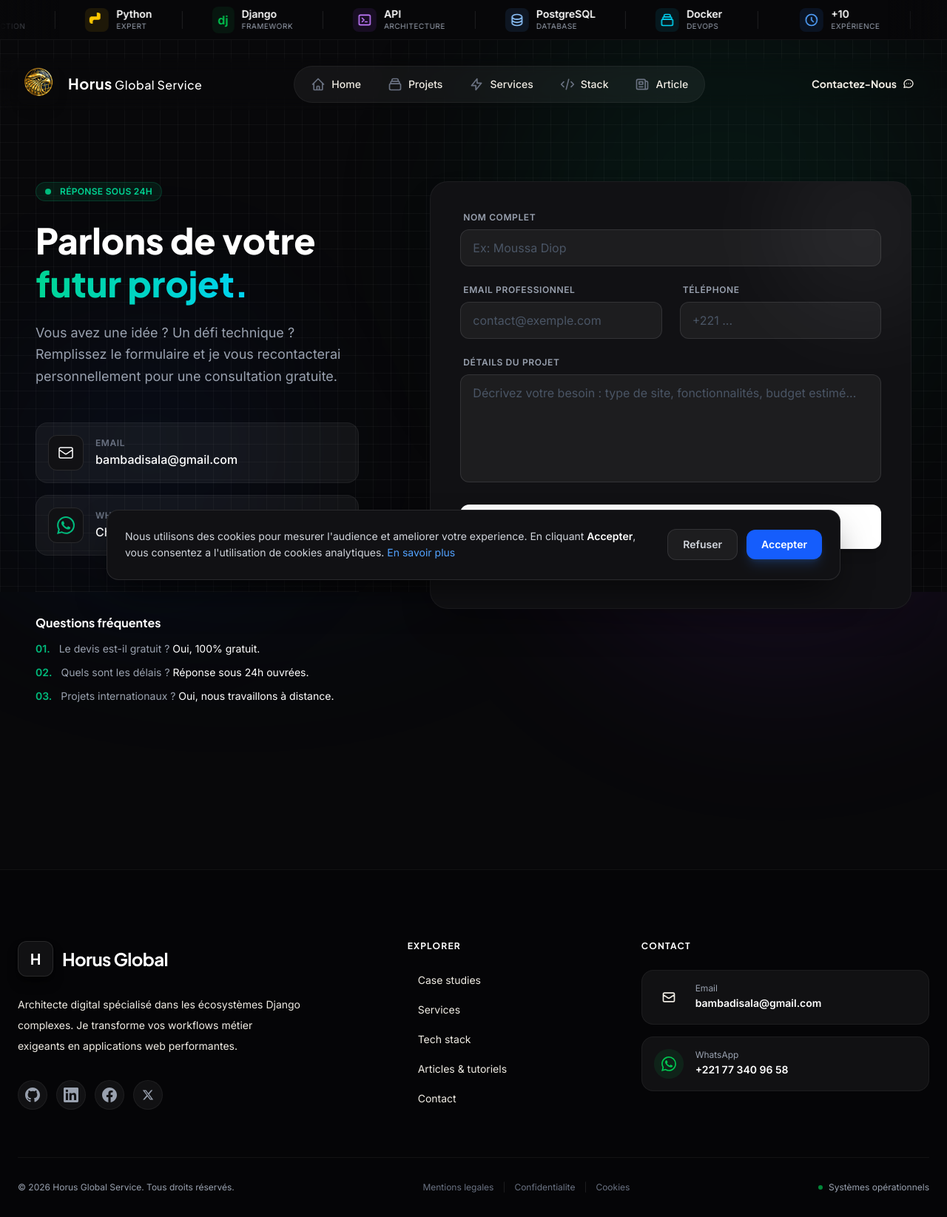
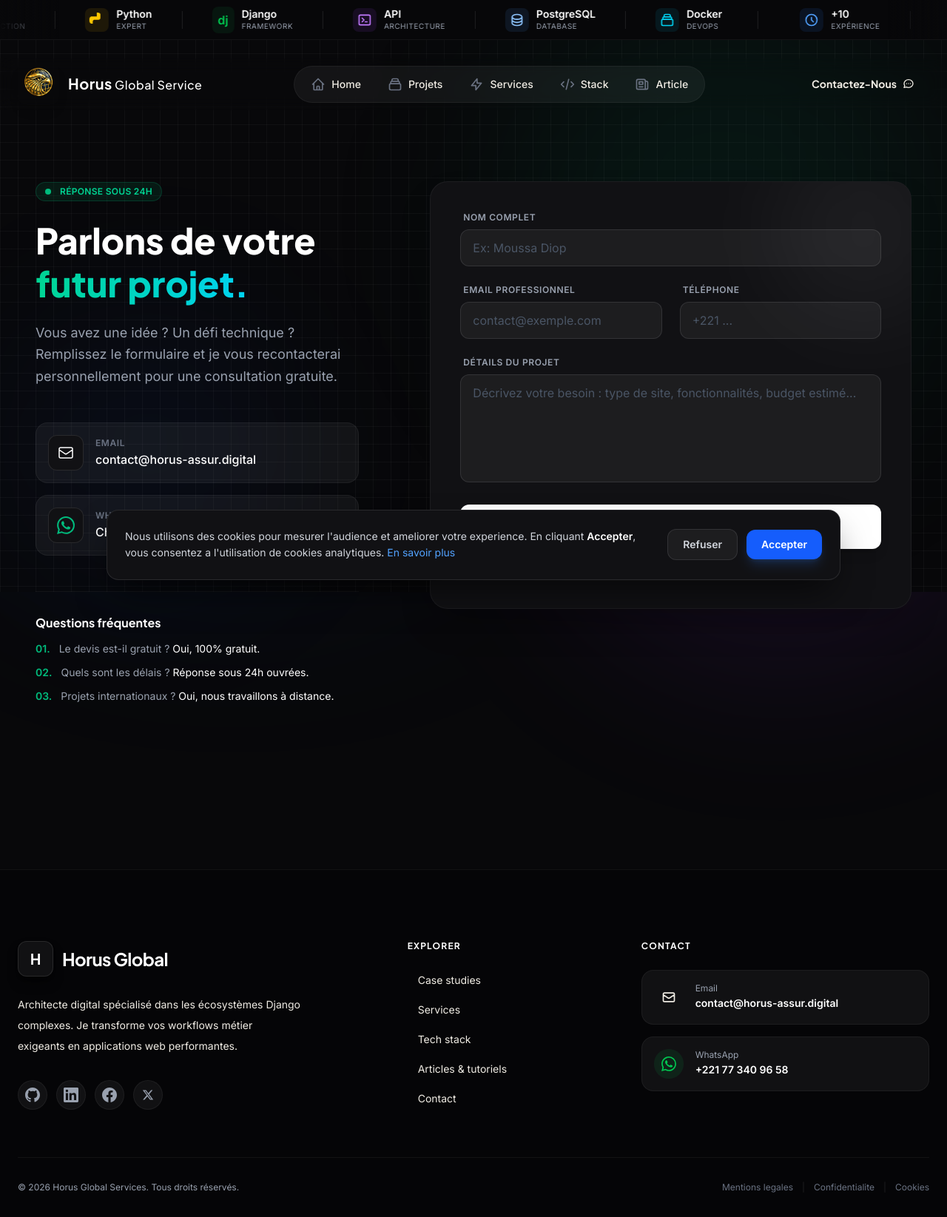
Before and after one commit to bamba9928/horusglobalservices, a Django app: page /contact/ in a window 1280 px wide. Shown: the whole page at 74% size. Run offline with Django 5.2, Linux system fonts and the light colour scheme; style sheets or scripts are compiled from the project's sources; some libraries are stand-ins or nearby versions.

Commit message:
Mise a jour du projet

```diff
--- a/config/settings.py
+++ b/config/settings.py
@@ -227,7 +227,7 @@ EMAIL_HOST_USER = os.getenv("EMAIL_HOST_USER", "")
 EMAIL_HOST_PASSWORD = os.getenv("EMAIL_HOST_PASSWORD", "")
 
 DEFAULT_FROM_EMAIL = os.getenv("DEFAULT_FROM_EMAIL", "no-reply@horuservices.cloud")
-PUBLIC_EMAIL = os.getenv("PUBLIC_EMAIL", "bambadisala@gmail.com")
+PUBLIC_EMAIL = os.getenv("PUBLIC_EMAIL", "contact@horus-assur.digital")
 
 # ------------------------------------------------------------
 # URLs de contact
@@ -235,7 +235,7 @@ PUBLIC_EMAIL = os.getenv("PUBLIC_EMAIL", "bambadisala@gmail.com")
 WHATSAPP_URL = os.getenv("WHATSAPP_URL", "https://wa.me/221773409658")
 GITHUB_URL = os.getenv("GITHUB_URL", "https://github.com/bamba9928")
 LINKEDIN_URL = os.getenv("LINKEDIN_URL", "https://www.linkedin.com/in/horusglobalservices/")
-FACEBOOK_URL = os.getenv("FACEBOOK_URL", "https://www.facebook.com/dieng.sala.47647")
+FACEBOOK_URL = os.getenv("FACEBOOK_URL", "https://www.facebook.com/share/1EXSwjQNYy/")
 X_URL = os.getenv("X_URL", "https://x.com/horuservices")
 
 # ------------------------------------------------------------
--- a/templates/core/base.html
+++ b/templates/core/base.html
@@ -56,7 +56,7 @@
     {
       "@context": "https://schema.org",
       "@type": "ProfessionalService",
-      "name": "Horus Global Service",
+      "name": "Horus Global Services",
       "description": "Cabinet d'ingénierie logicielle spécialisé dans la conception d'applications web et mobiles. Nous développons des solutions cloud sur mesure et des architectures haute performance.",
       "image": "{{ request.scheme }}://{{ request.get_host }}{% static 'core/og-image.jpg' %}",
       "@id": "{{ request.scheme }}://{{ request.get_host }}/#organization",
@@ -850,7 +850,7 @@
     {# Logo #}
     <a href="{% url 'home' %}"
        class="flex items-center gap-3 group relative z-50"
-       aria-label="Horus Global Service — Accueil">
+       aria-label="Horus Global Services — Accueil">
 
       <span
       class="w-12 h-12 md:w-14 md:h-14 rounded-xl flex items-center justify-center
@@ -865,7 +865,7 @@
         "
         width="56"
         height="56"
-        alt="Horus Global Service"
+        alt="Horus Global Services"
         class="w-full h-full object-contain"
         loading="eager"
         decoding="async"
@@ -1267,7 +1267,7 @@
 
     <div class="border-t border-white/5 pt-8 flex flex-col md:flex-row items-center justify-between gap-4 text-center md:text-left">
       <p class="text-xs text-gray-400">
-        &copy; {% now "Y" %} Horus Global Service. <span class="hidden sm:inline">Tous droits réservés.</span>
+        &copy; {% now "Y" %} Horus Global Services. <span class="hidden sm:inline">Tous droits réservés.</span>
       </p>
       <div class="flex items-center gap-3 text-xs text-gray-500">
         <a href="{% url 'legal_page' 'mentions-legales' %}" class="hover:text-white transition-colors">Mentions legales</a>
@@ -1275,10 +1275,6 @@
         <a href="{% url 'legal_page' 'confidentialite' %}" class="hover:text-white transition-colors">Confidentialite</a>
         <span class="text-white/10">|</span>
         <a href="{% url 'legal_page' 'cookies' %}" class="hover:text-white transition-colors">Cookies</a>
-      </div>
-      <div class="text-xs text-gray-400 flex items-center gap-2">
-        <span class="w-1.5 h-1.5 rounded-full bg-green-500 animate-pulse"></span>
-        Systèmes opérationnels
       </div>
     </div>
 
--- a/templates/core/contact.html
+++ b/templates/core/contact.html
@@ -43,13 +43,13 @@
             </div>
 
             <div class="space-y-4 animate-fade-down" style="animation-delay: 100ms;">
-                <a href="mailto:{{ PUBLIC_EMAIL|default:'bambadisala@gmail.com' }}" class="group flex items-center gap-4 p-4 rounded-2xl bg-white/5 border border-white/5 hover:bg-white/10 hover:border-white/20 transition-all">
+                <a href="mailto:{{ PUBLIC_EMAIL|default:'contact@horus-assur.digital' }}" class="group flex items-center gap-4 p-4 rounded-2xl bg-white/5 border border-white/5 hover:bg-white/10 hover:border-white/20 transition-all">
                     <div class="w-12 h-12 rounded-xl bg-[#111114] flex items-center justify-center text-white border border-white/10 group-hover:scale-110 transition-transform">
                         <svg class="w-6 h-6" fill="none" stroke="currentColor" viewBox="0 0 24 24"><path stroke-linecap="round" stroke-linejoin="round" stroke-width="1.5" d="M3 8l7.89 5.26a2 2 0 002.22 0L21 8M5 19h14a2 2 0 002-2V7a2 2 0 00-2-2H5a2 2 0 00-2 2v10a2 2 0 002 2z"/></svg>
                     </div>
                     <div>
                         <span class="block text-xs font-bold text-gray-500 uppercase tracking-wider mb-0.5">Email</span>
-                        <span class="text-white font-medium group-hover:text-emerald-400 transition-colors">{{ PUBLIC_EMAIL|default:'bambadisala@gmail.com' }}</span>
+                        <span class="text-white font-medium group-hover:text-emerald-400 transition-colors">{{ PUBLIC_EMAIL|default:'contact@horus-assur.digital' }}</span>
                     </div>
                 </a>
 
```
